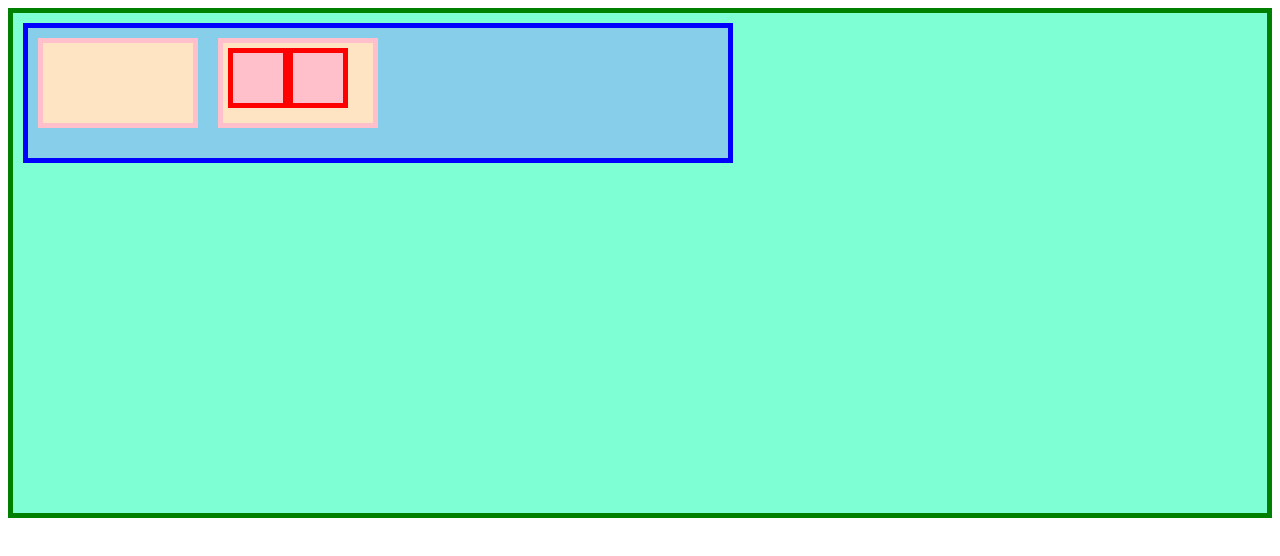
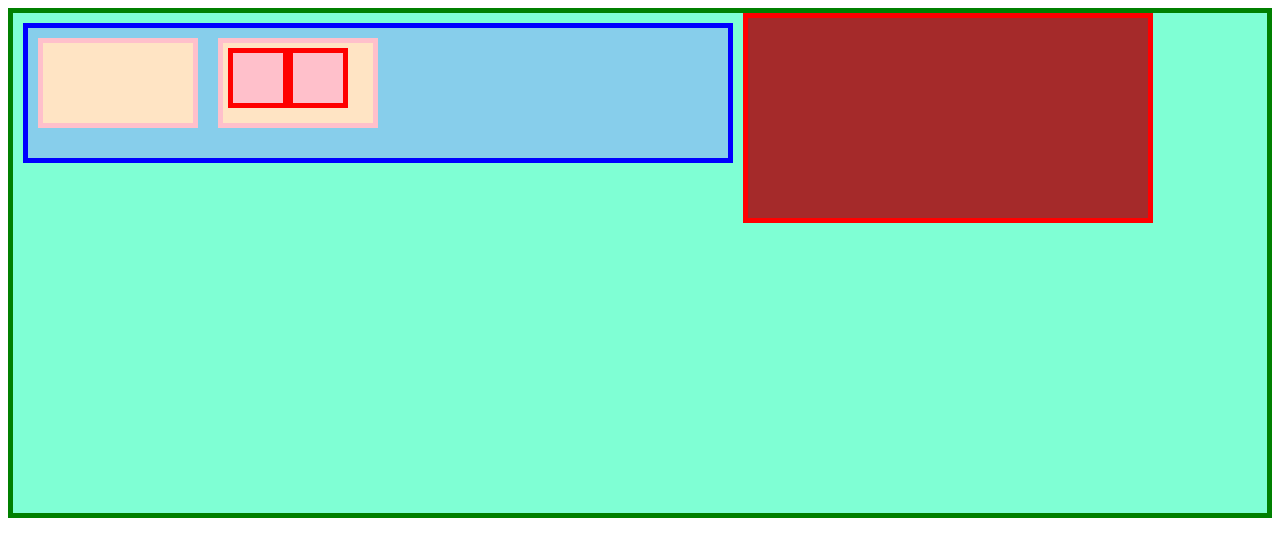
Before and after one commit to higgsboson909/TOP, a plain HTML site: page flexbox-101/index.html in a window 1280 px wide. Drawn offline with Linux system fonts and the light colour scheme.

```diff
--- a/flexbox-101/styles.css
+++ b/flexbox-101/styles.css
@@ -56,3 +56,11 @@
     background-color: bisque;
     border: 5px solid pink;
 }
+
+.container .center-1{
+    border: 5px solid red;
+    height: 200px;
+    width: 400px;
+    background-color: brown;
+    display: inline;
+}
```
